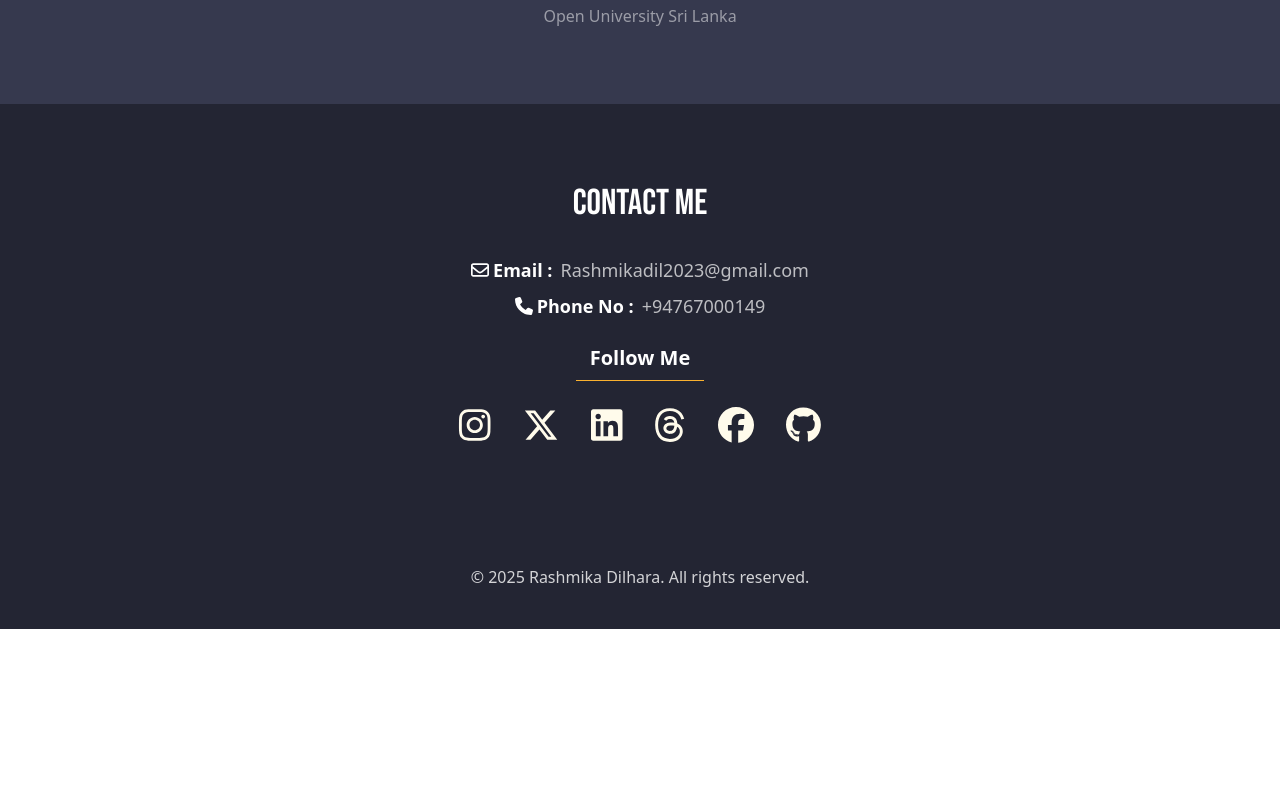
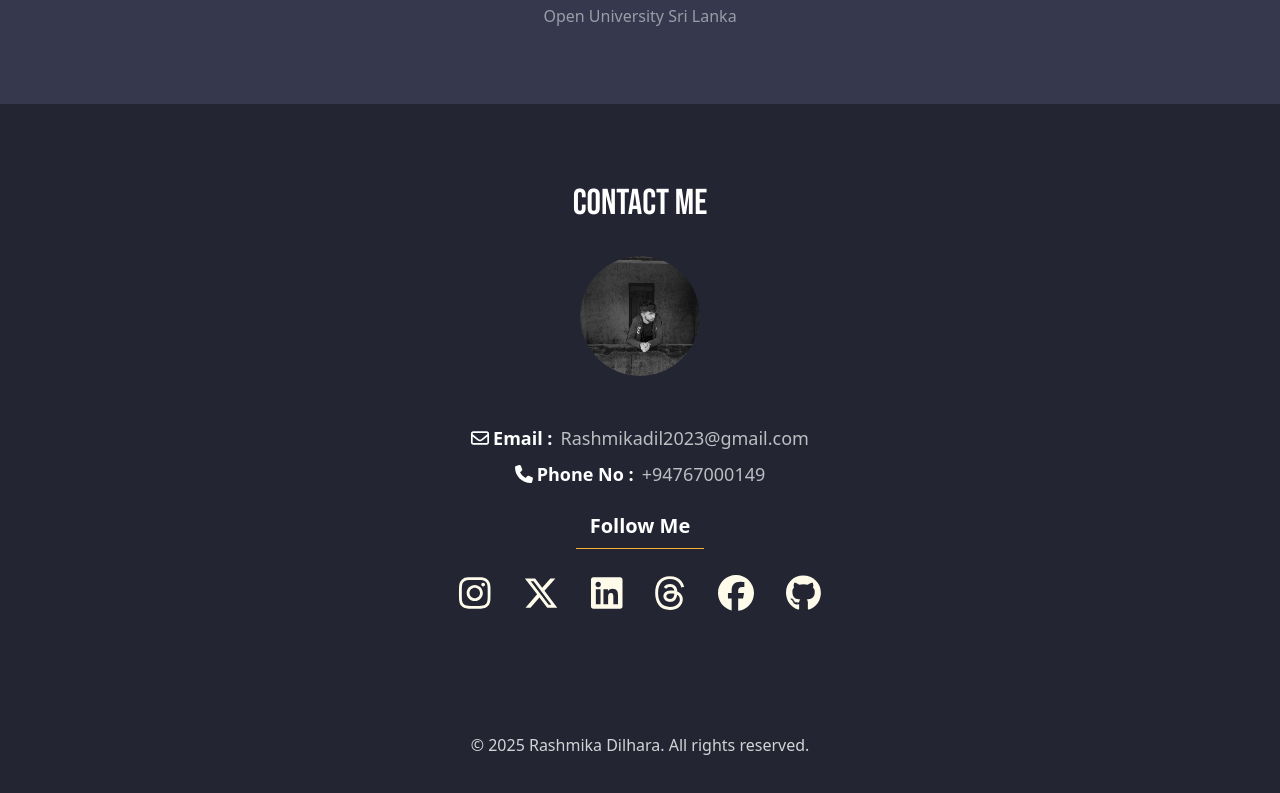
Before and after one commit to RashmikaDil/Dilhara_por, a React (Vite) app: page / in a window 1280 px wide. Shown: the part 3502-4295 px from the top of the page. Before the commit the page ends 4131 px from the top, so only its background shows below. Built offline with nearby package versions, Linux system fonts and the light colour scheme; a web font is replaced by a local one.

Commit message:
Completed !

```diff
--- a/src/components/Contact.jsx
+++ b/src/components/Contact.jsx
@@ -2,6 +2,8 @@ import { faEnvelope } from "@fortawesome/free-regular-svg-icons";
 import { faPhone } from "@fortawesome/free-solid-svg-icons";
 import { FontAwesomeIcon } from "@fortawesome/react-fontawesome";
 import SocialMedia from './SocialMedia'
+import me from '../img/base.png'
+
 
 const Contact = ()=>{
         return(<>
@@ -10,7 +12,9 @@ const Contact = ()=>{
 
         <h1 className="text-4xl font-bold mb-8 font2 text-text pt-10">Contact Me</h1>
                 <div className="w-full flex flex-col items-center pb-10 justify-center gap-2  h-auto ">
-
+                <div className="w-30 h-30 rounded-full overflow-hidden mb-10 cursor-pointer">
+                    <img src={me} alt="" className=" hover:scale-[1.8] transition-all   w-30 h-30 object-cover rounded-full" />
+                </div>
                     <div>
                         <h2 className="text-lg text-white flex items-center font-bold">
                             <FontAwesomeIcon className="mr-1" icon={faEnvelope}/> Email :
```
